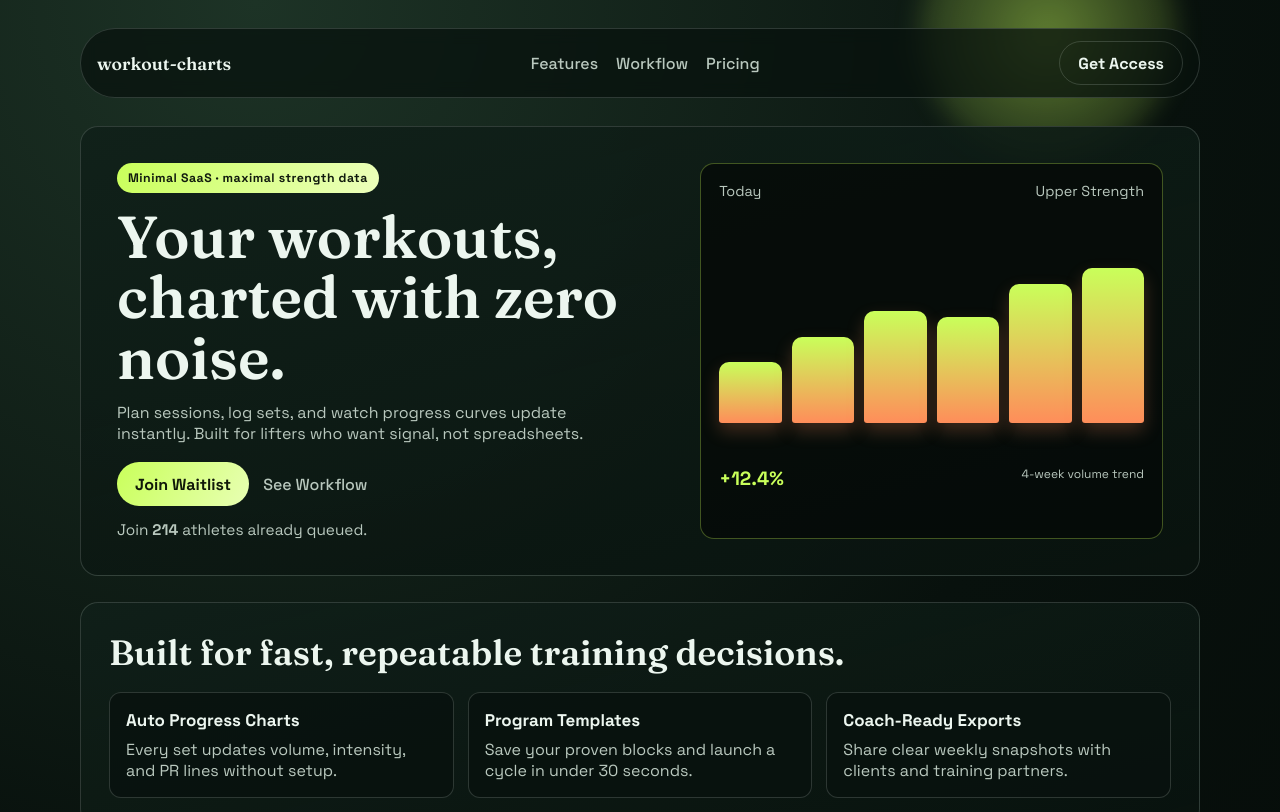
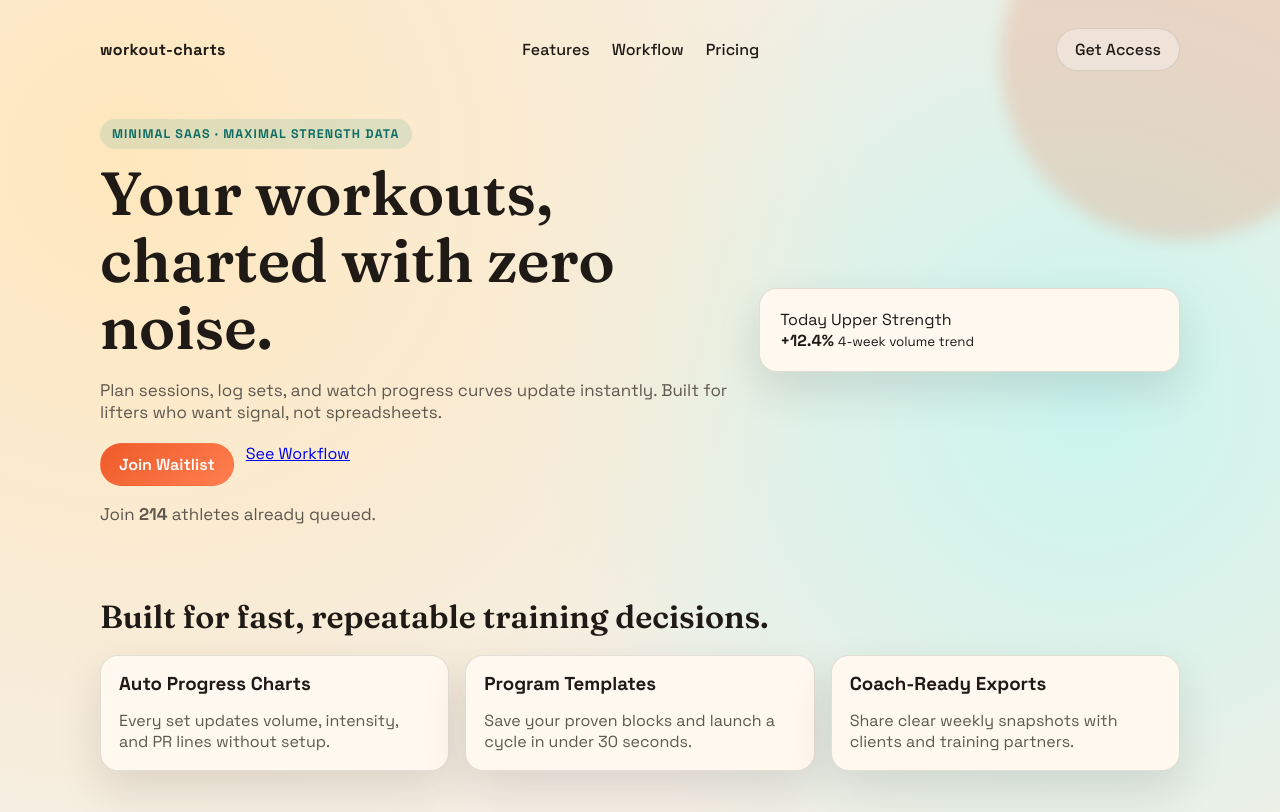
Before and after one commit to XSpiritWizardX/workout-charts, a website: page public/index.html in a window 1280 px wide. Shown: the top 812 px of the page. Drawn offline with Linux system fonts and the light colour scheme.

Commit message:
Update public/styles.css

```diff
--- a/public/styles.css
+++ b/public/styles.css
@@ -1,71 +1,65 @@
 :root {
-  --bg: #08110d;
-  --bg-soft: #102019;
-  --panel: #0f1b16;
-  --text: #ecf6ef;
-  --muted: #b9c8be;
-  --line: rgba(236, 246, 239, 0.16);
-  --accent: #c9ff5a;
-  --accent-2: #ff8d5a;
+  --bg: #f5efe5;
+  --text: #1f1a16;
+  --muted: #5f584f;
+  --card: #fff9f0;
+  --line: rgba(31, 26, 22, 0.12);
+  --accent: #ef5a29;
+  --accent-2: #0f8a7e;
   --radius: 18px;
+  --shadow: 0 18px 45px rgba(31, 26, 22, 0.12);
 }
 
 * {
   box-sizing: border-box;
 }
 
-html,
-body {
-  margin: 0;
-  padding: 0;
+html {
+  scroll-behavior: smooth;
 }
 
 body {
+  margin: 0;
   font-family: 'Space Grotesk', sans-serif;
-  background: radial-gradient(circle at 20% 0%, #1d3326 0%, var(--bg) 45%, #040806 100%);
   color: var(--text);
-  min-height: 100vh;
+  background: radial-gradient(circle at 10% 10%, #ffe7bd 0%, transparent 40%), radial-gradient(circle at 85% 25%, #c9f5ee 0%, transparent 35%), var(--bg);
 }
 
 .page {
   position: relative;
+  min-height: 100vh;
   overflow: hidden;
-}
-
-.shell {
-  width: min(1120px, 92vw);
-  margin: 0 auto;
-  padding: 28px 0 72px;
 }
 
 .orb {
   position: absolute;
   border-radius: 50%;
-  filter: blur(12px);
+  filter: blur(8px);
   pointer-events: none;
 }
 
 .orb--one {
-  width: 260px;
-  height: 260px;
-  background: radial-gradient(circle, rgba(201, 255, 90, 0.45), rgba(201, 255, 90, 0));
-  top: -80px;
-  right: 8%;
-  animation: float 9s ease-in-out infinite;
+  width: 360px;
+  height: 360px;
+  top: -120px;
+  right: -80px;
+  background: rgba(239, 90, 41, 0.18);
 }
 
 .orb--two {
   width: 320px;
   height: 320px;
-  background: radial-gradient(circle, rgba(255, 141, 90, 0.28), rgba(255, 141, 90, 0));
-  bottom: -130px;
-  left: -90px;
-  animation: float 11s ease-in-out infinite reverse;
+  bottom: -100px;
+  left: -80px;
+  background: rgba(15, 138, 126, 0.16);
 }
 
-@keyframes float {
-  0%, 100% { transform: translateY(0); }
-  50% { transform: translateY(-18px); }
+.shell {
+  max-width: 1120px;
+  margin: 0 auto;
+  padding: 28px 20px 72px;
+  position: relative;
+  z-index: 2;
 }
 
 .nav {
@@ -73,199 +67,179 @@ body {
   align-items: center;
   justify-content: space-between;
   gap: 14px;
-  padding: 12px 16px;
-  border: 1px solid var(--line);
-  border-radius: 999px;
-  background: rgba(8, 17, 13, 0.72);
-  backdrop-filter: blur(8px);
-  position: sticky;
-  top: 12px;
-  z-index: 10;
+  margin-bottom: 48px;
 }
 
 .logo {
-  font-family: 'Fraunces', serif;
-  font-size: 1.1rem;
+  font-weight: 700;
+  letter-spacing: 0.02em;
 }
 
 .nav-links {
   display: flex;
-  gap: 18px;
+  gap: 22px;
 }
 
-.nav-links a,
-.text-link {
-  color: var(--muted);
+.nav a {
+  color: var(--text);
   text-decoration: none;
   font-weight: 500;
 }
 
-.nav-links a:hover,
-.text-link:hover {
-  color: var(--text);
-}
-
 .button {
-  border: 0;
-  cursor: pointer;
   display: inline-flex;
   align-items: center;
   justify-content: center;
-  height: 44px;
-  padding: 0 18px;
+  gap: 8px;
+  border: 1px solid transparent;
   border-radius: 999px;
-  font-weight: 700;
+  padding: 10px 18px;
+  font-weight: 600;
   text-decoration: none;
-  color: #101809;
-  background: linear-gradient(120deg, var(--accent), #e8ffb4);
-  transition: transform 160ms ease, box-shadow 160ms ease;
+  color: #fff;
+  background: linear-gradient(140deg, var(--accent), #ff7f50);
+  cursor: pointer;
+  transition: transform 0.2s ease, box-shadow 0.2s ease;
 }
 
 .button:hover {
   transform: translateY(-1px);
-  box-shadow: 0 10px 22px rgba(201, 255, 90, 0.25);
+  box-shadow: 0 10px 22px rgba(239, 90, 41, 0.3);
 }
 
 .button--ghost {
-  background: transparent;
   color: var(--text);
-  border: 1px solid var(--line);
-}
-
-main {
-  margin-top: 28px;
-  display: grid;
-  gap: 26px;
-}
-
-.hero,
-.section,
-.cta {
-  border: 1px solid var(--line);
-  border-radius: var(--radius);
-  background: linear-gradient(165deg, rgba(16, 32, 25, 0.9), rgba(9, 19, 15, 0.86));
+  background: rgba(255, 255, 255, 0.35);
+  border-color: var(--line);
 }
 
 .hero {
-  padding: 36px;
   display: grid;
-  grid-template-columns: 1.2fr 1fr;
+  grid-template-columns: 1.2fr 0.8fr;
   gap: 28px;
+  align-items: center;
+  margin-bottom: 58px;
 }
 
 .badge {
-  font-size: 0.77rem;
-  letter-spacing: 0.04em;
-  color: #111b0e;
-  background: linear-gradient(120deg, var(--accent), #ecffbc);
   display: inline-block;
-  padding: 7px 11px;
+  padding: 7px 12px;
   border-radius: 999px;
+  font-size: 0.78rem;
   font-weight: 700;
+  letter-spacing: 0.09em;
+  text-transform: uppercase;
+  background: rgba(15, 138, 126, 0.12);
+  color: #0f6d65;
 }
 
 h1,
 h2,
-h3,
-p {
+h3 {
   margin: 0;
+  line-height: 1.1;
 }
 
 h1 {
-  margin-top: 14px;
-  font-size: clamp(2rem, 4.8vw, 3.7rem);
-  line-height: 1.02;
+  margin-top: 12px;
+  font-size: clamp(2rem, 5vw, 3.8rem);
   font-family: 'Fraunces', serif;
 }
 
-.hero-copy p {
-  margin-top: 14px;
+h2 {
+  font-size: clamp(1.45rem, 2.5vw, 2rem);
+  font-family: 'Fraunces', serif;
+}
+
+.hero p {
+  font-size: 1.06rem;
   color: var(--muted);
-  max-width: 50ch;
+  max-width: 58ch;
 }
 
 .hero-actions {
-  margin-top: 18px;
   display: flex;
-  align-items: center;
-  gap: 14px;
+  gap: 12px;
+  margin-top: 20px;
 }
 
-.social-proof {
+.waitlist-count {
   margin-top: 16px;
-  font-size: 0.96rem;
+  font-size: 0.95rem;
+}
+
+.hero-panel,
+.card,
+.section--cta {
+  background: var(--card);
+  border: 1px solid var(--line);
+  border-radius: var(--radius);
+  box-shadow: var(--shadow);
 }
 
 .hero-panel {
-  background: rgba(5, 10, 8, 0.8);
-  border-radius: 14px;
-  padding: 18px;
-  border: 1px solid rgba(201, 255, 90, 0.3);
-  display: grid;
-  gap: 14px;
+  padding: 20px;
 }
 
-.panel-head,
-.panel-foot {
+.panel-row {
   display: flex;
   justify-content: space-between;
+  margin-top: 12px;
   color: var(--muted);
-  font-size: 0.9rem;
 }
 
-.bars {
-  height: 180px;
-  display: grid;
-  grid-template-columns: repeat(6, 1fr);
-  gap: 10px;
-  align-items: end;
+.panel-metrics {
+  margin-top: 14px;
 }
 
-.bars span {
-  height: var(--h);
-  border-radius: 10px 10px 3px 3px;
-  background: linear-gradient(to top, var(--accent-2), var(--accent));
-  box-shadow: 0 8px 18px rgba(255, 141, 90, 0.24);
+.metric {
+  margin-top: 12px;
 }
 
-.panel-foot strong {
-  color: var(--accent);
-  font-size: 1.2rem;
+.metric span {
+  display: block;
+  margin-bottom: 6px;
+  font-size: 0.9rem;
+  color: var(--muted);
+}
+
+.meter {
+  height: 10px;
+  border-radius: 999px;
+  background: #efe5d6;
+  overflow: hidden;
+}
+
+.meter-fill {
+  display: block;
+  height: 100%;
+  width: 0;
+  border-radius: inherit;
+  background: linear-gradient(90deg, var(--accent-2), #2abfae);
+  transition: width 0.8s ease;
+}
+
+body.ready .meter-fill {
+  width: var(--w);
 }
 
 .section {
-  padding: 28px;
-}
-
-.section h2,
-.cta h2 {
-  font-family: 'Fraunces', serif;
-  font-size: clamp(1.35rem, 3vw, 2.2rem);
+  margin-top: 48px;
 }
 
 .grid {
-  margin-top: 18px;
+  margin-top: 20px;
   display: grid;
+  gap: 16px;
   grid-template-columns: repeat(3, minmax(0, 1fr));
-  gap: 14px;
 }
 
-.card,
-.price-card {
-  border: 1px solid var(--line);
-  background: rgba(9, 19, 15, 0.84);
-  border-radius: 12px;
-  padding: 16px;
+.card {
+  padding: 18px;
 }
 
-.card h3,
-.tier {
-  font-size: 1.06rem;
-}
-
-.card p,
-.price-card p {
-  margin-top: 8px;
+.card p {
+  margin-bottom: 0;
   color: var(--muted);
 }
 
@@ -274,90 +248,75 @@ h1 {
   padding: 0;
   list-style: none;
   display: grid;
-  gap: 12px;
+  gap: 10px;
 }
 
 .steps li {
+  background: rgba(255, 255, 255, 0.5);
   border: 1px solid var(--line);
+  padding: 14px;
   border-radius: 12px;
-  padding: 13px 14px;
-  display: flex;
-  align-items: center;
-  gap: 12px;
-  color: var(--muted);
 }
 
-.steps span {
-  width: 28px;
-  height: 28px;
-  border-radius: 50%;
-  background: linear-gradient(120deg, var(--accent), #e8ffb4);
-  color: #111b0e;
-  font-weight: 700;
-  display: grid;
-  place-items: center;
-  flex: 0 0 28px;
-}
-
-.pricing {
-  margin-top: 18px;
-  display: grid;
+.grid--pricing {
   grid-template-columns: repeat(2, minmax(0, 1fr));
-  gap: 14px;
-}
-
-.price-card--focus {
-  border-color: rgba(201, 255, 90, 0.52);
-  box-shadow: inset 0 0 0 1px rgba(201, 255, 90, 0.28);
 }
 
 .price {
-  margin-top: 6px;
   font-size: 2rem;
-  color: var(--text);
-  font-weight: 700;
+  color: var(--accent);
+  margin: 8px 0;
 }
 
-.price span {
-  font-size: 1rem;
-  color: var(--muted);
+.price-card--featured {
+  background: linear-gradient(160deg, #fff8e8, #fff);
+  outline: 2px solid rgba(239, 90, 41, 0.32);
 }
 
-.cta {
-  padding: 28px;
+.section--cta {
+  margin-top: 56px;
+  padding: 24px;
 }
 
-#waitlist-form {
-  margin-top: 14px;
-  display: flex;
+.waitlist {
+  margin-top: 16px;
+  display: grid;
+  grid-template-columns: 1fr auto;
   gap: 10px;
 }
 
 input[type='email'] {
-  flex: 1;
-  min-width: 0;
-  height: 44px;
+  width: 100%;
+  border: 1px solid var(--line);
   border-radius: 999px;
-  border: 1px solid var(--line);
-  background: rgba(5, 10, 8, 0.9);
-  color: var(--text);
-  padding: 0 14px;
+  padding: 12px 14px;
   font: inherit;
+  background: #fff;
 }
 
-input[type='email']:focus {
-  outline: 2px solid rgba(201, 255, 90, 0.55);
-  outline-offset: 2px;
-}
-
-.waitlist-message {
-  min-height: 22px;
+.form-message {
+  min-height: 1.4em;
   margin-top: 10px;
   color: var(--muted);
 }
 
-.waitlist-message.error {
-  color: #ffb495;
+.form-message.is-ok {
+  color: #0f6d65;
+}
+
+.form-message.is-err {
+  color: #a13722;
+}
+
+.reveal {
+  opacity: 0;
+  transform: translateY(16px);
+  transition: opacity 0.55s ease, transform 0.55s ease;
+}
+
+.reveal.is-visible {
+  opacity: 1;
+  transform: translateY(0);
 }
 
 .sr-only {
@@ -368,62 +327,27 @@ input[type='email']:focus {
   margin: -1px;
   overflow: hidden;
   clip: rect(0, 0, 0, 0);
-  white-space: nowrap;
   border: 0;
 }
 
-.reveal {
-  opacity: 0;
-  transform: translateY(18px);
-  transition: opacity 0.6s ease, transform 0.6s ease;
-}
-
-.reveal.is-visible {
-  opacity: 1;
-  transform: translateY(0);
-}
-
-@media (max-width: 920px) {
+@media (max-width: 940px) {
   .nav {
-    border-radius: 18px;
     flex-wrap: wrap;
-  }
-
-  .nav-links {
-    order: 3;
-    width: 100%;
-    justify-content: space-between;
-    padding-top: 4px;
   }
 
   .hero {
     grid-template-columns: 1fr;
   }
 
-  .grid,
-  .pricing {
+  .grid {
+    grid-template-columns: 1fr;
+  }
+
+  .grid--pricing {
+    grid-template-columns: 1fr;
+  }
+
+  .waitlist {
     grid-template-columns: 1fr;
   }
 }
-
-@media (max-width: 560px) {
-  .shell {
-    width: min(1120px, 94vw);
-    padding-top: 16px;
-  }
-
-  .hero,
-  .section,
-  .cta {
-    padding: 20px;
-  }
-
-  #waitlist-form {
-    flex-direction: column;
-  }
-
-  .button,
-  input[type='email'] {
-    width: 100%;
-  }
-}
```
